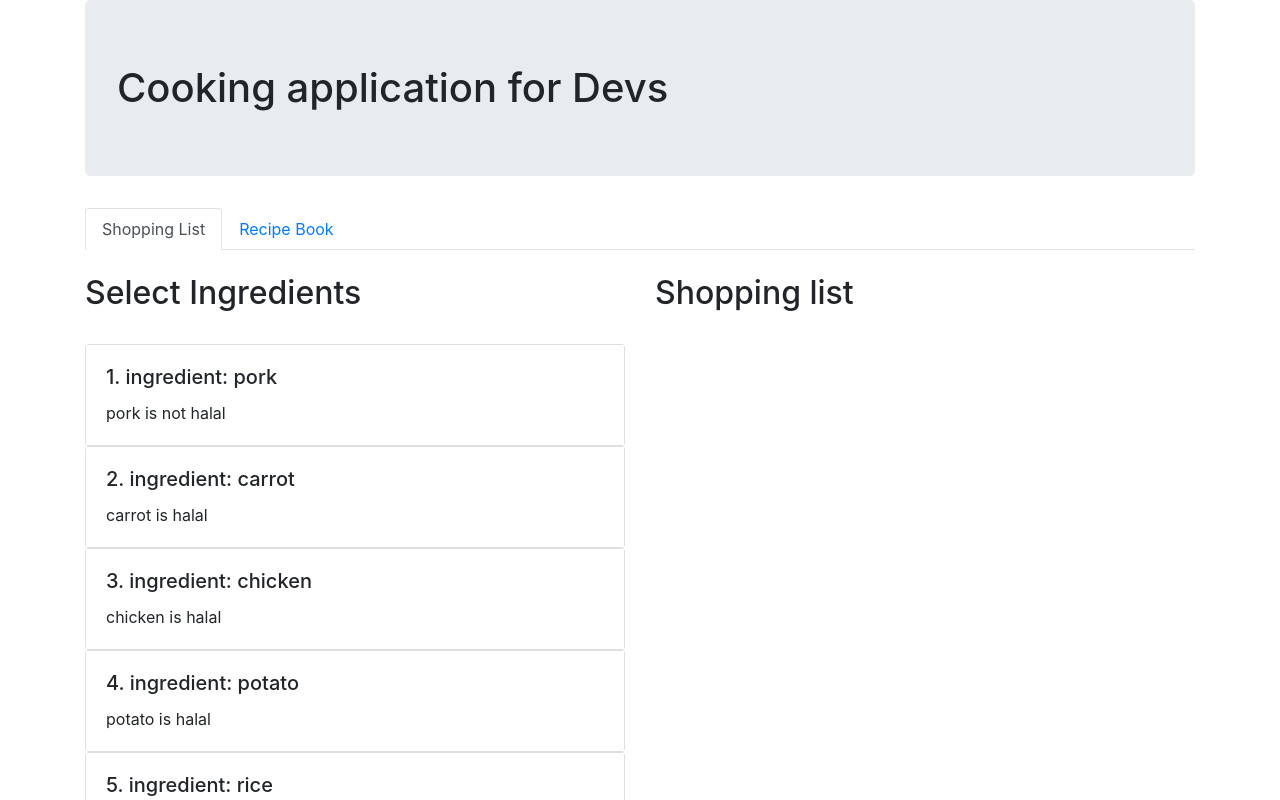
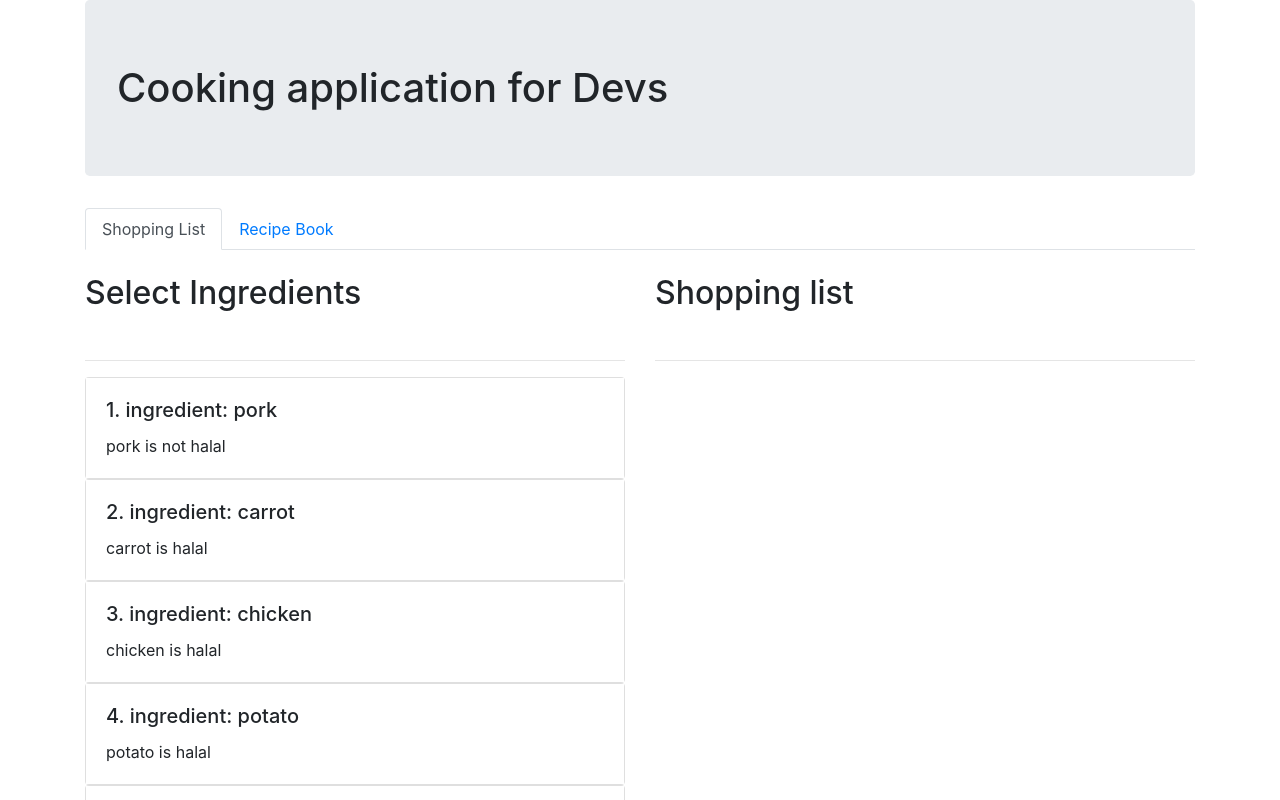
Before and after one commit to msrecec/FirstCourseProjectSolo, an Angular app: page / in a window 1280 px wide. Shown: the top 800 px of the page. Built offline with nearby package versions, Linux system fonts and the light colour scheme.

Commit message:
added checker

```diff
--- a/src/app/shopping-list-edit/shopping-list-edit.component.html
+++ b/src/app/shopping-list-edit/shopping-list-edit.component.html
@@ -2,6 +2,7 @@
   <br>
   <h2>Select Ingredients</h2>
   <br>
+  <hr>
   <div *ngFor='let ingredient of ingredients; let i = index' [attr.data-index]='i'>
     <app-shopping-list-item [i]='i' [ingredient]='ingredient'></app-shopping-list-item>
   </div>
--- a/src/app/shopping-list/shopping-list.component.html
+++ b/src/app/shopping-list/shopping-list.component.html
@@ -2,8 +2,10 @@
   <br>
   <h2>Shopping list</h2>
   <br>
+  <hr>
   <div *ngFor='let selectedIngredient of selectedIngredients; let i = index' [attr.data-index]='i' class="card">
-    <app-shopping-list-item [i]='i' [ingredient]='selectedIngredient'></app-shopping-list-item>
+    <app-shopping-list-item [ngStyle]="{color: selectedIngredient.halal ? 'black': 'red'}" [i]='i'
+      [ingredient]='selectedIngredient'></app-shopping-list-item>
   </div>
   <br>
   <div *ngIf='selectedIngredients?.length' class="d-flex justify-content-center">
```
